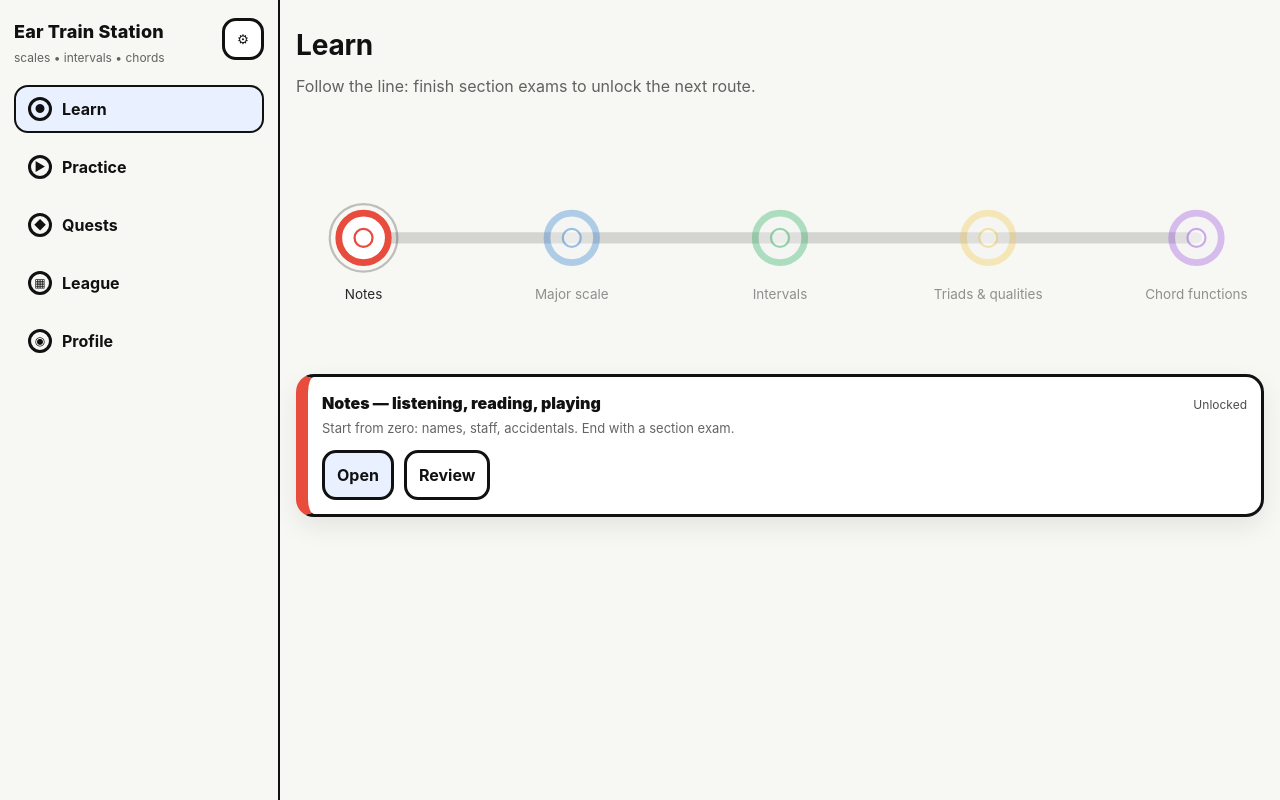
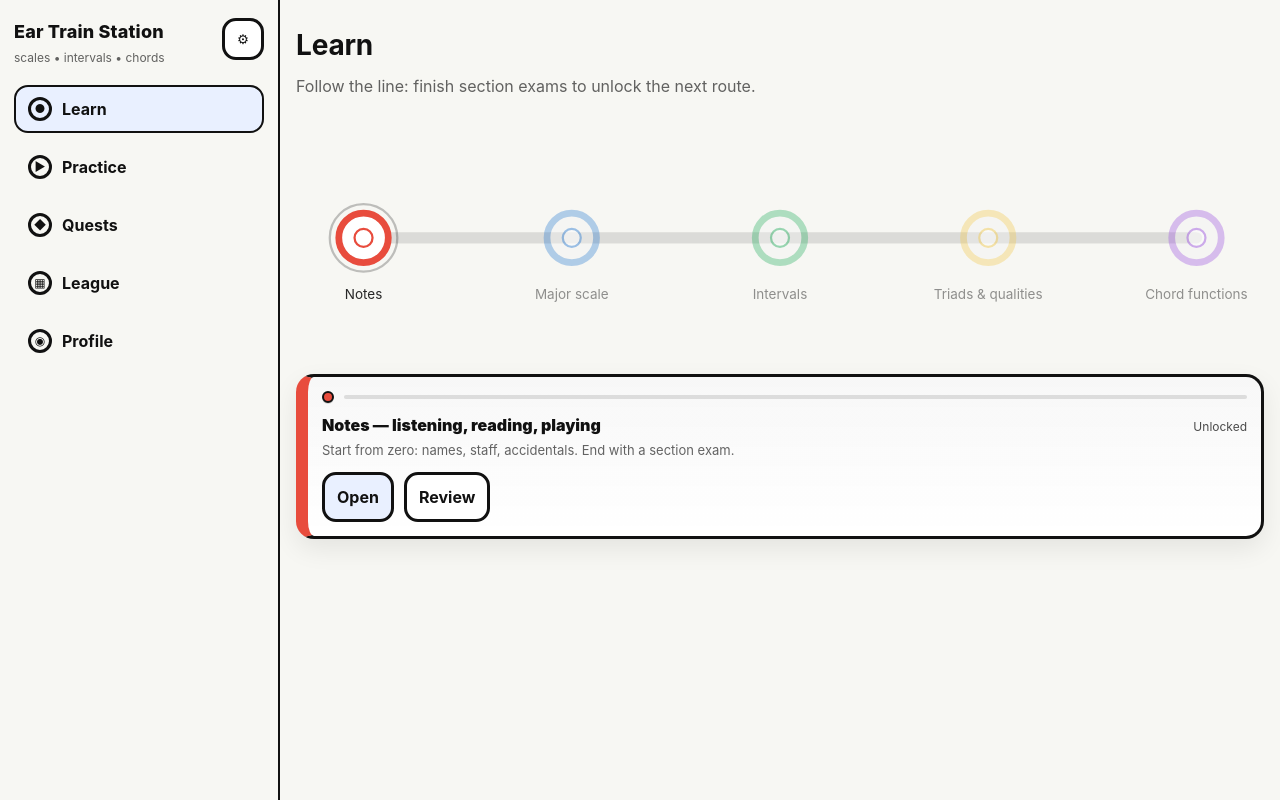
Before and after one commit to wpwcbc/ear-train-station, a React (Vite) app: page /learn in a window 1280 px wide. Built offline with nearby package versions, Linux system fonts and the light colour scheme.

Commit message:
Learn map: hover-select + active route segment

```diff
--- a/src/App.css
+++ b/src/App.css
@@ -344,10 +344,34 @@
 .learnMapCard {
   border: 3px solid var(--ink);
   border-radius: 18px;
-  background: var(--card);
+  background:
+    linear-gradient(180deg, rgba(17, 17, 17, 0.03), rgba(17, 17, 17, 0.0)),
+    var(--card);
   box-shadow: var(--shadow);
   padding: 14px;
   border-left-width: 12px;
+}
+
+.learnMapCardRail {
+  display: flex;
+  align-items: center;
+  gap: 10px;
+  margin-bottom: 10px;
+}
+
+.learnMapCardDot {
+  width: 12px;
+  height: 12px;
+  border-radius: 999px;
+  border: 2px solid var(--ink);
+  box-shadow: 0 1px 0 rgba(17, 17, 17, 0.15);
+}
+
+.learnMapCardRailLine {
+  height: 4px;
+  flex: 1;
+  border-radius: 999px;
+  background: rgba(17, 17, 17, 0.12);
 }
 
 .learnMapCardTitle {
--- a/src/buildInfo.ts
+++ b/src/buildInfo.ts
@@ -1,6 +1,6 @@
 // AUTO-GENERATED by scripts/gen-build-info.mjs
 export const BUILD_INFO = {
-  commit: "15360d5",
-  committedAt: "2026-02-06T10:01:51+08:00",
-  builtAt: "2026-02-06T03:02:48.579Z",
+  commit: "3287406",
+  committedAt: "2026-02-06T11:03:09+08:00",
+  builtAt: "2026-02-06T04:01:27.701Z",
 } as const;
--- a/src/components/LearnMap.tsx
+++ b/src/components/LearnMap.tsx
@@ -7,6 +7,7 @@ import { isSectionComplete, isSectionUnlocked } from '../lib/sectionProgress';
 export function LearnMap({ progress }: { progress: Progress }) {
   const [selected, setSelected] = useState<SectionId>(SECTIONS[0].id);
 
+  const selectedIndex = useMemo(() => Math.max(0, SECTIONS.findIndex((s) => s.id === selected)), [selected]);
   const selectedSection = useMemo(() => SECTIONS.find((s) => s.id === selected) ?? SECTIONS[0], [selected]);
 
   const width = 860;
@@ -24,11 +25,21 @@ export function LearnMap({ progress }: { progress: Progress }) {
   return (
     <div className="learnMapWrap">
       <svg className="learnMapSvg" viewBox={`0 0 ${width} ${height}`} role="img" aria-label="Learn map">
-        {/* route */}
+        {/* route (base) */}
         <path
           d={`M ${xFor(0)} ${y} L ${xFor(n - 1)} ${y}`}
           stroke="#111"
-          strokeOpacity={0.15}
+          strokeOpacity={0.12}
+          strokeWidth={10}
+          strokeLinecap="round"
+          fill="none"
+        />
+
+        {/* route (active segment up to selection) */}
+        <path
+          d={`M ${xFor(0)} ${y} L ${xFor(selectedIndex)} ${y}`}
+          stroke={selectedSection.color}
+          strokeOpacity={0.45}
           strokeWidth={10}
           strokeLinecap="round"
           fill="none"
@@ -40,19 +51,33 @@ export function LearnMap({ progress }: { progress: Progress }) {
           const isSel = s.id === selected;
 
           return (
-            <g key={s.id} style={{ cursor: unlocked ? 'pointer' : 'not-allowed' }} onClick={() => unlocked && setSelected(s.id)}>
-              <circle cx={xFor(i)} cy={y} r={22} fill={unlocked ? '#fff' : '#f3f3f3'} stroke={s.color} strokeWidth={6} opacity={unlocked ? 1 : 0.35} />
+            <g
+              key={s.id}
+              role="button"
+              tabIndex={unlocked ? 0 : -1}
+              aria-label={`${s.title} ${done ? '(completed)' : unlocked ? '(unlocked)' : '(locked)'}`}
+              style={{ cursor: unlocked ? 'pointer' : 'not-allowed' }}
+              onMouseEnter={() => unlocked && setSelected(s.id)}
+              onTouchStart={() => unlocked && setSelected(s.id)}
+              onClick={() => unlocked && setSelected(s.id)}
+              onKeyDown={(e) => {
+                if (!unlocked) return;
+                if (e.key === 'Enter' || e.key === ' ') setSelected(s.id);
+              }}
+            >
+              <circle
+                cx={xFor(i)}
+                cy={y}
+                r={22}
+                fill={unlocked ? '#fff' : '#f3f3f3'}
+                stroke={s.color}
+                strokeWidth={6}
+                opacity={unlocked ? 1 : 0.35}
+              />
               <circle cx={xFor(i)} cy={y} r={8} fill={done ? s.color : '#fff'} stroke={s.color} strokeWidth={2} opacity={unlocked ? 1 : 0.45} />
               {isSel ? <circle cx={xFor(i)} cy={y} r={30} fill="none" stroke="#111" strokeOpacity={0.25} strokeWidth={2} /> : null}
 
-              <text
-                x={xFor(i)}
-                y={y + 54}
-                textAnchor="middle"
-                fontSize={12}
-                fill="#111"
-                opacity={unlocked ? 0.9 : 0.45}
-              >
+              <text x={xFor(i)} y={y + 54} textAnchor="middle" fontSize={12} fill="#111" opacity={unlocked ? 0.9 : 0.45}>
                 {s.title.split('—')[0].trim()}
               </text>
             </g>
@@ -61,6 +86,11 @@ export function LearnMap({ progress }: { progress: Progress }) {
       </svg>
 
       <div className="learnMapCard" style={{ borderLeftColor: selectedSection.color }}>
+        <div className="learnMapCardRail" aria-hidden="true">
+          <span className="learnMapCardDot" style={{ background: selectedSection.color }} />
+          <span className="learnMapCardRailLine" />
+        </div>
+
         <div style={{ display: 'flex', justifyContent: 'space-between', gap: 12, alignItems: 'baseline' }}>
           <div>
             <div className="learnMapCardTitle">{selectedSection.title}</div>
```
